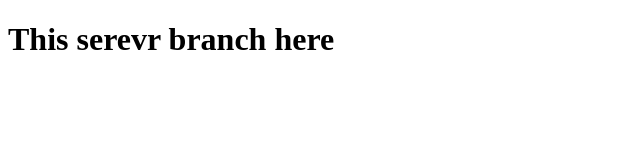
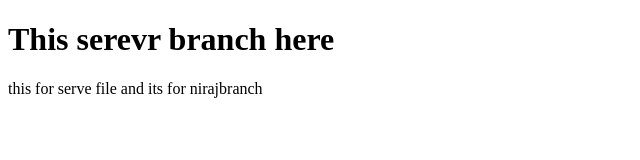
Before and after one commit to Niraj5856/niraj_abc, a plain HTML site: page server.html in a window 1280 px wide. Shown: the whole page, without its empty margins (0-640 px from the left). Drawn offline with Linux system fonts and the light colour scheme.

Commit message:
new file added to server files

```diff
--- a/server.html
+++ b/server.html
@@ -7,5 +7,6 @@
 </head>
 <body>
     <h1>This serevr branch here</h1>
+    <div>this for serve file and its for nirajbranch</div>
 </body>
 </html>
```
